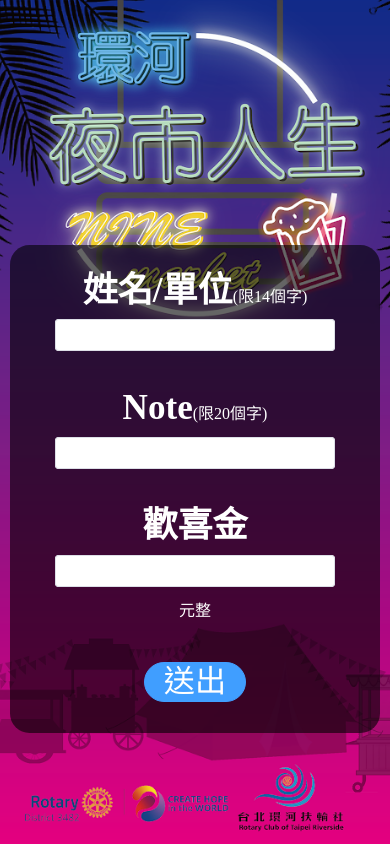
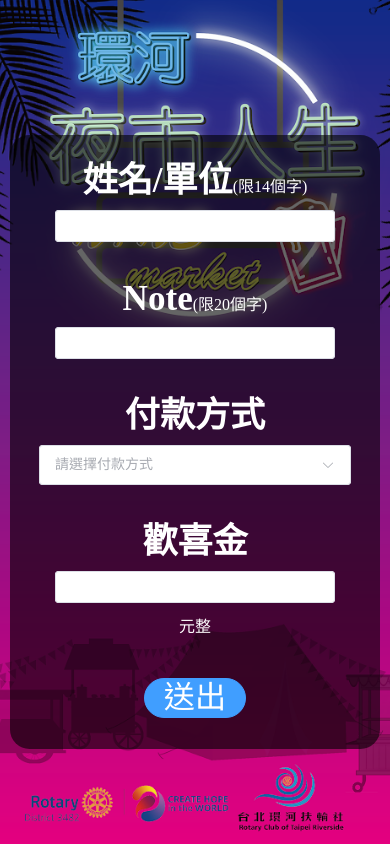
Before and after one commit to Geatter/night_market_vue, a Vue app: page /donate in a window 390 px wide. Built offline with nearby package versions, Linux system fonts and the light colour scheme; no server answers.

Commit message:
歡喜金 付款方式

```diff
--- a/src/views/checkIn.vue
+++ b/src/views/checkIn.vue
@@ -14,6 +14,7 @@ export default defineComponent({
       // 進入畫面時預設標籤顯示位置
       activeName:'first',
       showDialog:false,
+      clean:false,
       resultOfOperate:'',
       resultOfOperate_2:'',
       dialogTitle:'',
@@ -50,6 +51,7 @@ export default defineComponent({
                 this.$refs.member.value_memberId='';
               }else {
                 this.showDialog=true;
+                this.clean=false;
                 this.dialogTitle = "錯誤:"+res.code;
                 this.resultOfOperate ='請聯絡現場服務人員';
               }
@@ -79,6 +81,7 @@ export default defineComponent({
                 this.$refs.guest.name_guest='';
               }else {
                 this.showDialog=true;
+                this.clean=false;
                 this.dialogTitle = "錯誤:"+res.code;
                 this.resultOfOperate ='請聯絡現場服務人員';
               }
@@ -87,16 +90,20 @@ export default defineComponent({
           break
       }
       if(typeof verify === "string"){
-        this.showDialog = true
+        this.showDialog = true;
+        this.clean=false;
         this.dialogTitle = '錯誤!!'
         this.resultOfOperate = verify
       }
     },
     dialogClose(){
       this.showDialog = false;
-      this.resultOfOperate = '';
-      this.resultOfOperate_2 = '';
-      this.dialogTitle = '';
+      if(this.clean){
+        this.resultOfOperate = '';
+        this.resultOfOperate_2 = '';
+        this.dialogTitle = '';
+        this.clean=false;
+      }
     }
   }
 })
--- a/src/views/donate.vue
+++ b/src/views/donate.vue
@@ -8,10 +8,12 @@ export default defineComponent({
     return {
       Group_Name: '',
       greeting: '',
+      payment:'',
       money: '',
       showDialog: false,
       resultOfOperate: '',
       dialogTitle: '',
+      clean:false,
     }
   },
   mounted() {
@@ -31,9 +33,9 @@ export default defineComponent({
         if (this.Group_Name === '') {
           return '請輸入姓名或單位'
         }
-        // if (this.greeting === '') {
-        //   return '請輸入Note'
-        // }
+        if (this.payment === '') {
+          return '請選擇付款方式'
+        }
         if (this.money===''||Number(this.money)<=0) {
           return '請輸入正確金額'
         }
@@ -44,7 +46,8 @@ export default defineComponent({
     submit() {
       let verify = this.VerifyData();
       if (typeof verify === "string") {
-        this.showDialog = true
+        this.showDialog = true;
+        this.clean=false;
         this.dialogTitle = '錯誤!!'
         this.resultOfOperate = verify
       } else {
@@ -56,6 +59,7 @@ export default defineComponent({
         donate.donate(putData).then(res => {
           if (res.code === 0) {
             this.showDialog = true
+            this.clean=true
             this.dialogTitle = '歡喜金發送成功!!'
             this.resultOfOperate = '非常感謝您的支持與愛護'
           }
@@ -64,11 +68,15 @@ export default defineComponent({
     },
     dialogClose() {
       this.showDialog = false;
-      this.Group_Name = '';
-      this.greeting = '';
-      this.money = '';
-      this.resultOfOperate = '';
-      this.dialogTitle = '';
+      if(this.clean){
+        this.Group_Name = '';
+        this.greeting = '';
+        this.money = '';
+        this.payment='';
+        this.resultOfOperate = '';
+        this.dialogTitle = '';
+        this.clean=false;
+      }
     }
   }
 })
@@ -87,6 +95,13 @@ export default defineComponent({
           <label>Note</label>
           <span>(限20個字)</span>
           <el-input class="inputBox" maxlength="20" v-model="greeting" type="text"></el-input>
+        </div>
+        <div class="input-group">
+          <label>付款方式</label>
+          <el-select class="inputBox" v-model="payment" placeholder="請選擇付款方式" size="large" >
+            <el-option value="現金" label="現金"></el-option>
+            <el-option value="匯款" label="匯款"></el-option>
+          </el-select>
         </div>
         <div class="input-group">
           <label>歡喜金</label>
@@ -126,6 +141,7 @@ export default defineComponent({
   .donate-container {
     width: 95%;
     margin: auto;
+    top:16%;
   }
 
   h2 {
```
